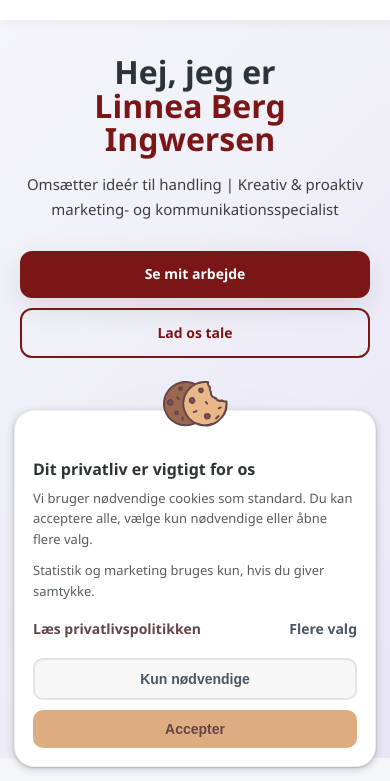
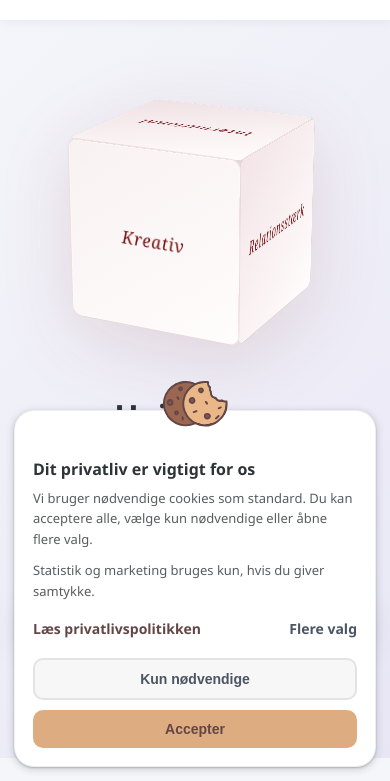
Before and after one commit to B3rginator/Portfolio, a plain HTML site: page index.html in a window 390 px wide. Shown: the part 63-844 px from the top of the page. Drawn offline with Linux system fonts and the light colour scheme.

Commit message:
style: adjust hero section layout with order changes and margin updates for improved responsiveness

```diff
--- a/css/responsive.css
+++ b/css/responsive.css
@@ -203,6 +203,7 @@
     }
 
     .hero-text {
+        order: 2;
         max-width: none;
         text-align: center;
     }
@@ -218,7 +219,9 @@
     }
 
     .hero-shapes {
+        order: 1;
         height: 320px;
+        margin-top: 0;
     }
 
     .profile-cube-shell {
@@ -484,6 +487,7 @@
 
     .hero-shapes {
         height: 320px;
+        margin-top: 0;
     }
 
     .profile-cube-shell {
```
